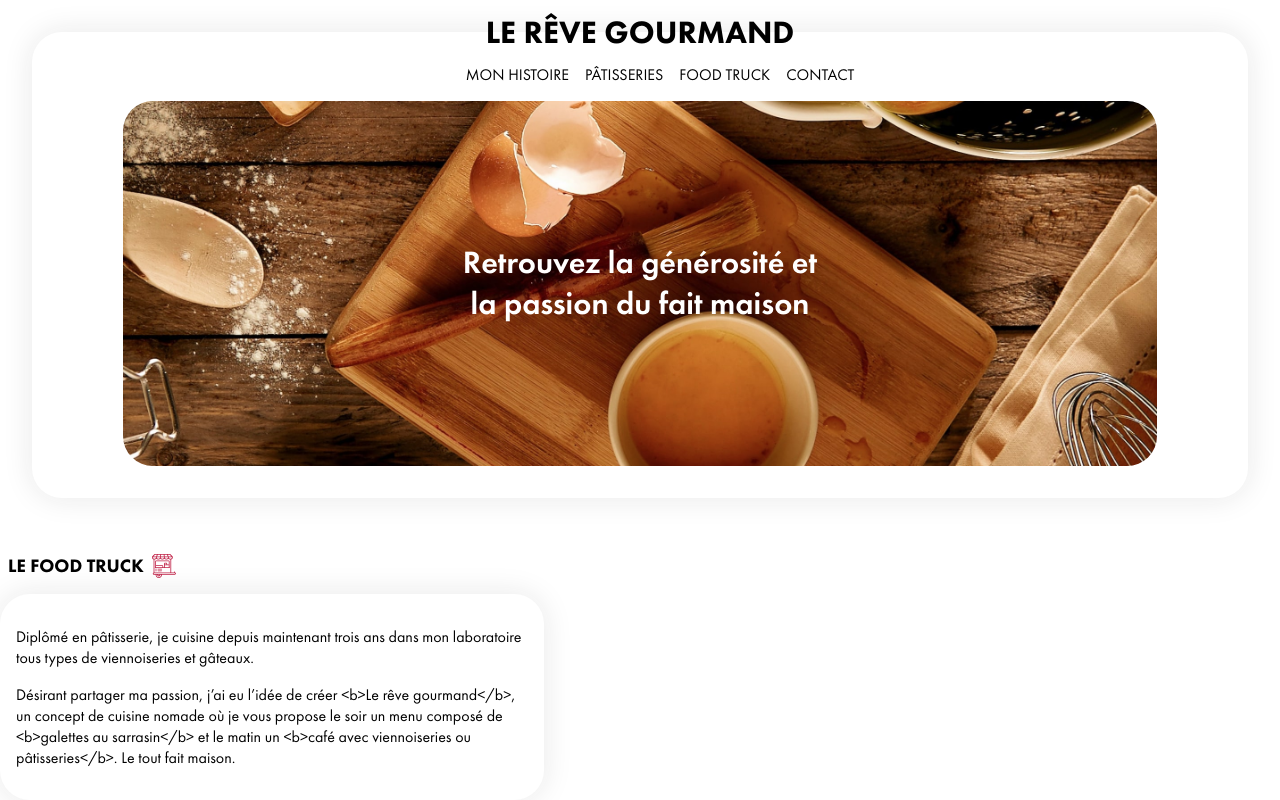
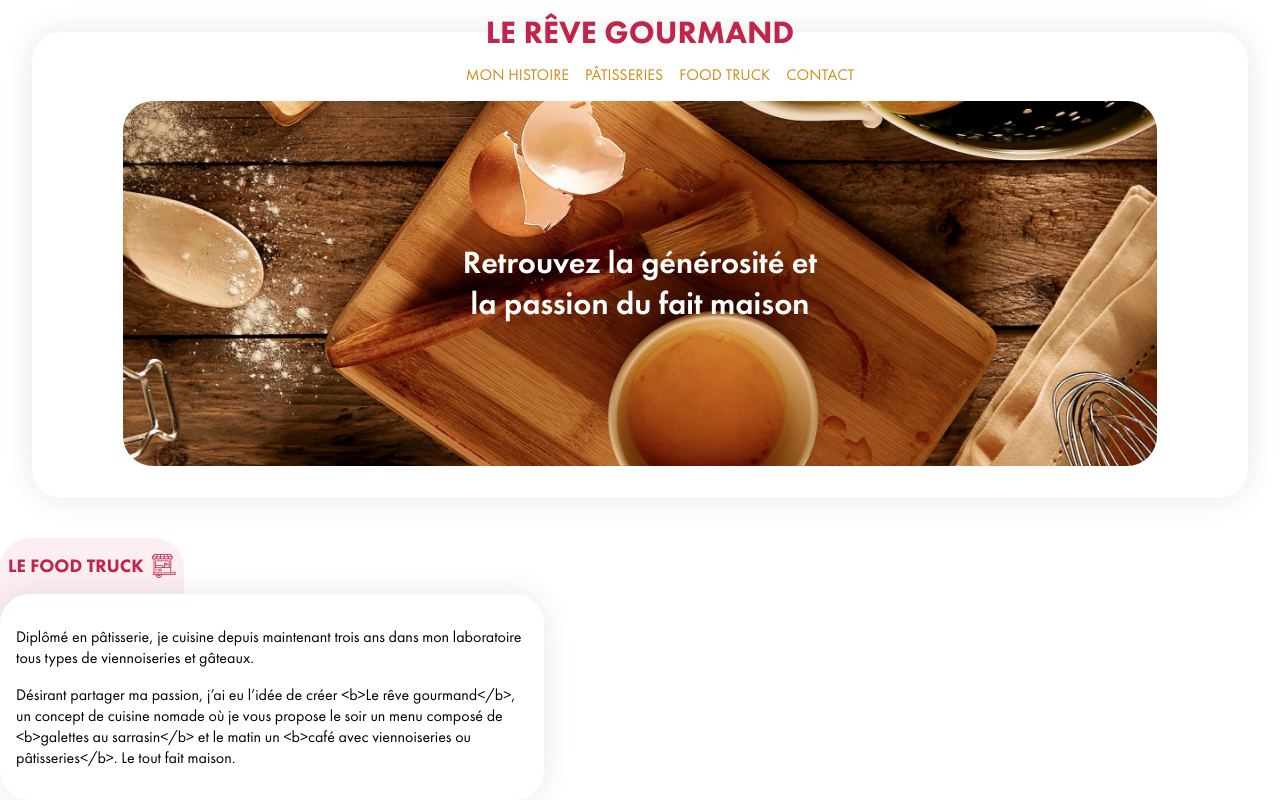
Before and after one commit to FlorianPx/lerevegourmand, a React (Create React App) app: page / in a window 1280 px wide. Built offline with nearby package versions, Linux system fonts and the light colour scheme.

Commit message:
Modifications of themes compoentn

```diff
--- a/src/themes/themes.js
+++ b/src/themes/themes.js
@@ -1,8 +1,11 @@
 export const themes = {
   width: "1em",
-  title: "#c1254a",
-  pink: "#de5475",
-  yellow: "#cf8c17",
+  pinkFontTitle: "#c1254a",
+  yellowFontTitle: "#ebb047",
+  pinkFont: "#c1254a",
+  yellowFont: "#cf8c17",
+  lightPink: "#fceef1",
+  lightYellow: "#fdf7ed",
 };
 
 export default themes;
```
